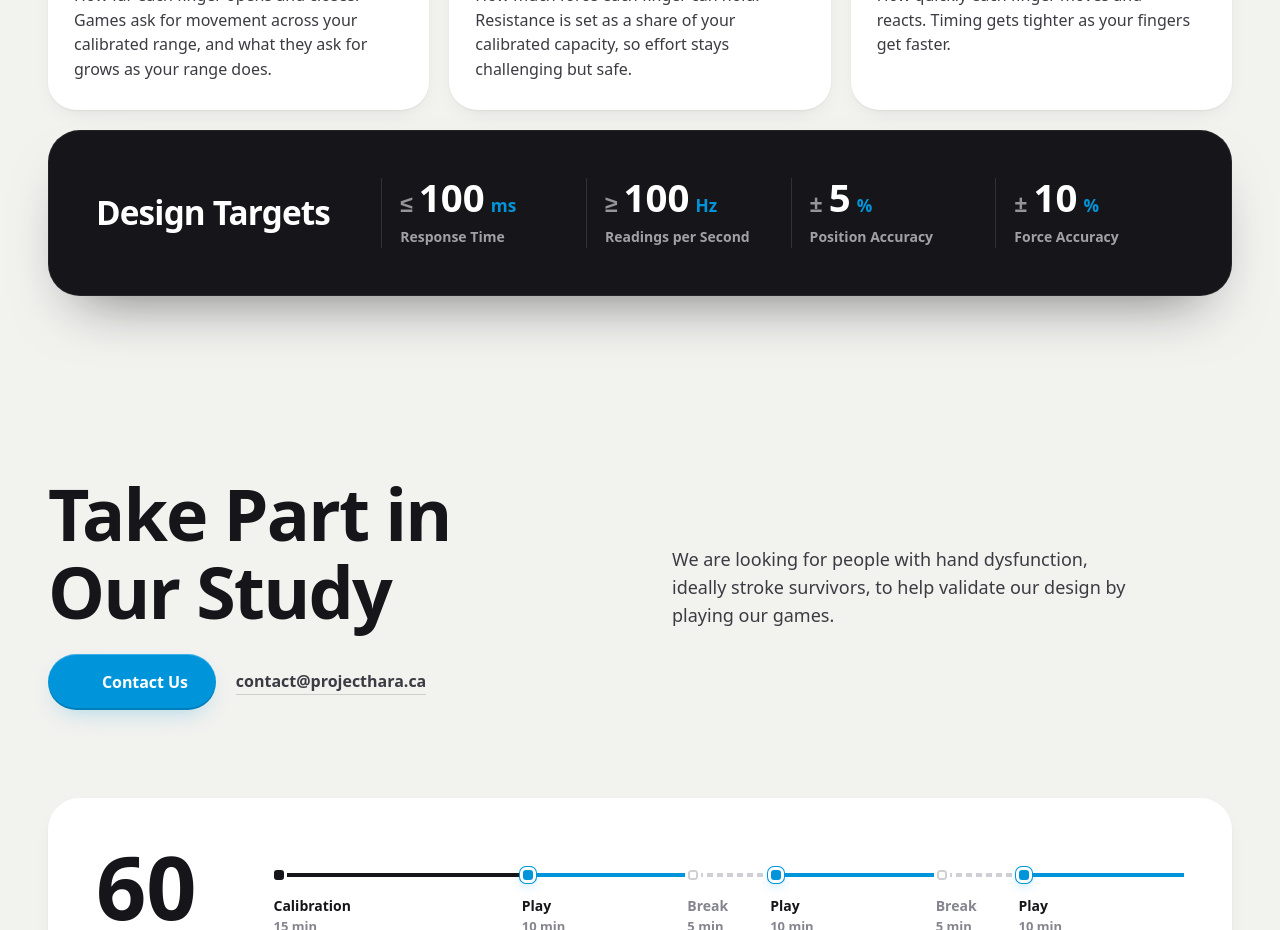
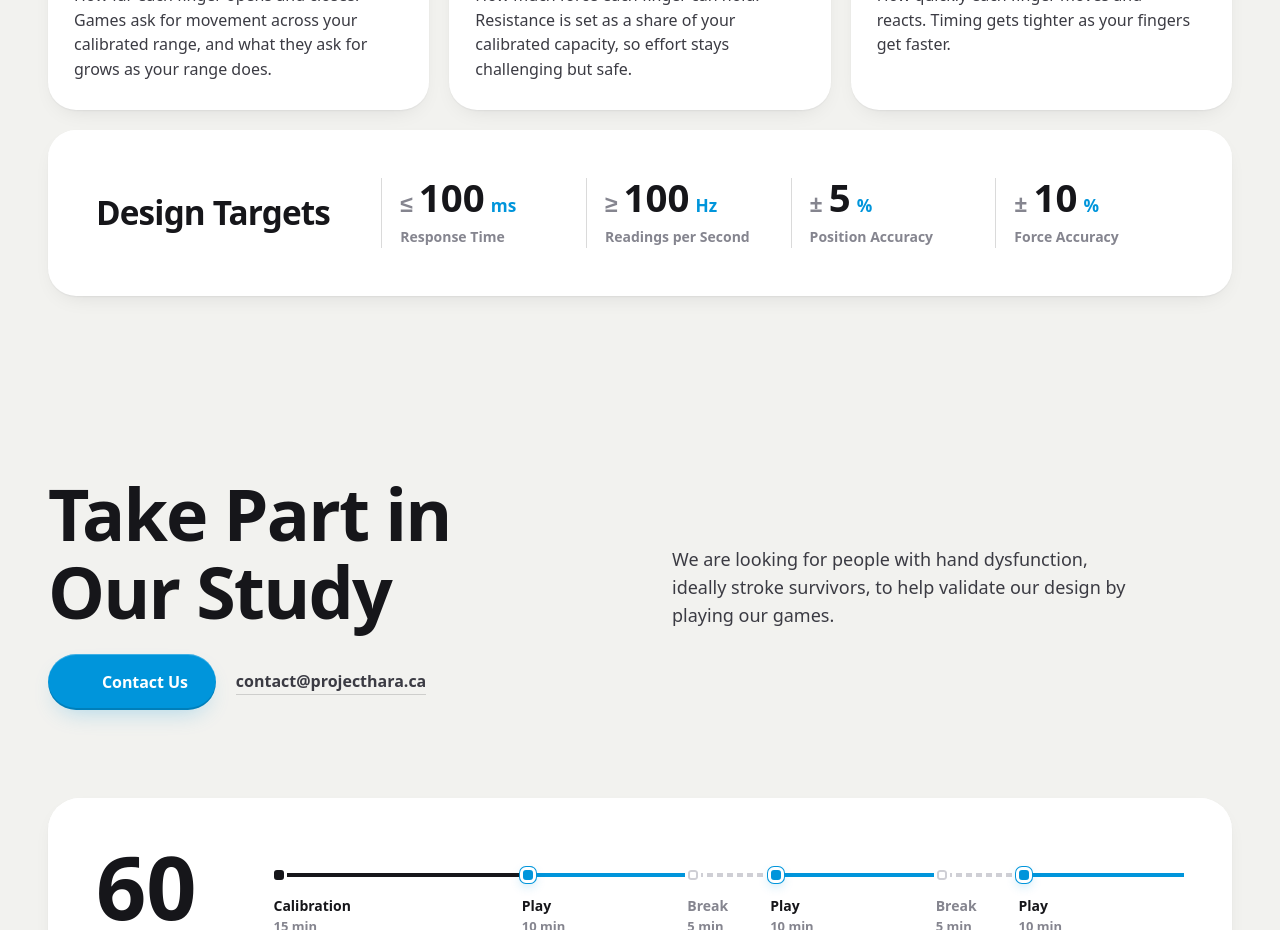
Before and after one commit to ahdmuh/hara, a React (Vite) app in the folder apps/web/: page / in a window 1280 px wide. Shown: the part 3520-4450 px from the top of the page. Built offline with nearby package versions, Linux system fonts and the light colour scheme; some icons are missing; a web font is replaced by a local one.

Commit message:
style(web): blend the design targets into the metrics (HARA-6)

```diff
--- a/apps/web/src/landing/Games.module.css
+++ b/apps/web/src/landing/Games.module.css
@@ -162,10 +162,10 @@
     align-items: center;
     gap: clamp(24px, 4vw, 64px);
     padding: clamp(28px, 4vw, 48px);
-    border-radius: var(--radius-large);
-    background: var(--ink);
-    color: var(--white);
-    box-shadow: 0 0 0 1px rgb(255 255 255 / 6%) inset, 0 30px 60px -30px rgb(22 22 26 / 60%);
+    border-radius: 28px;
+    background: var(--white);
+    color: var(--ink);
+    box-shadow: var(--shadow-soft);
 }
 
 .targets h2
@@ -185,7 +185,7 @@
     display: grid;
     gap: 10px;
     padding-left: 18px;
-    border-left: 1px solid rgb(255 255 255 / 12%);
+    border-left: 1px solid var(--line-strong);
 }
 
 .value
@@ -205,7 +205,7 @@
     font-family: var(--sans);
     font-size: 0.6em;
     font-weight: 700;
-    color: rgb(255 255 255 / 55%);
+    color: var(--steel);
 }
 
 .value small
@@ -221,7 +221,7 @@
 {
     font-size: 14px;
     font-weight: 600;
-    color: rgb(255 255 255 / 60%);
+    color: var(--steel);
 }
 
 @keyframes sweep
```
